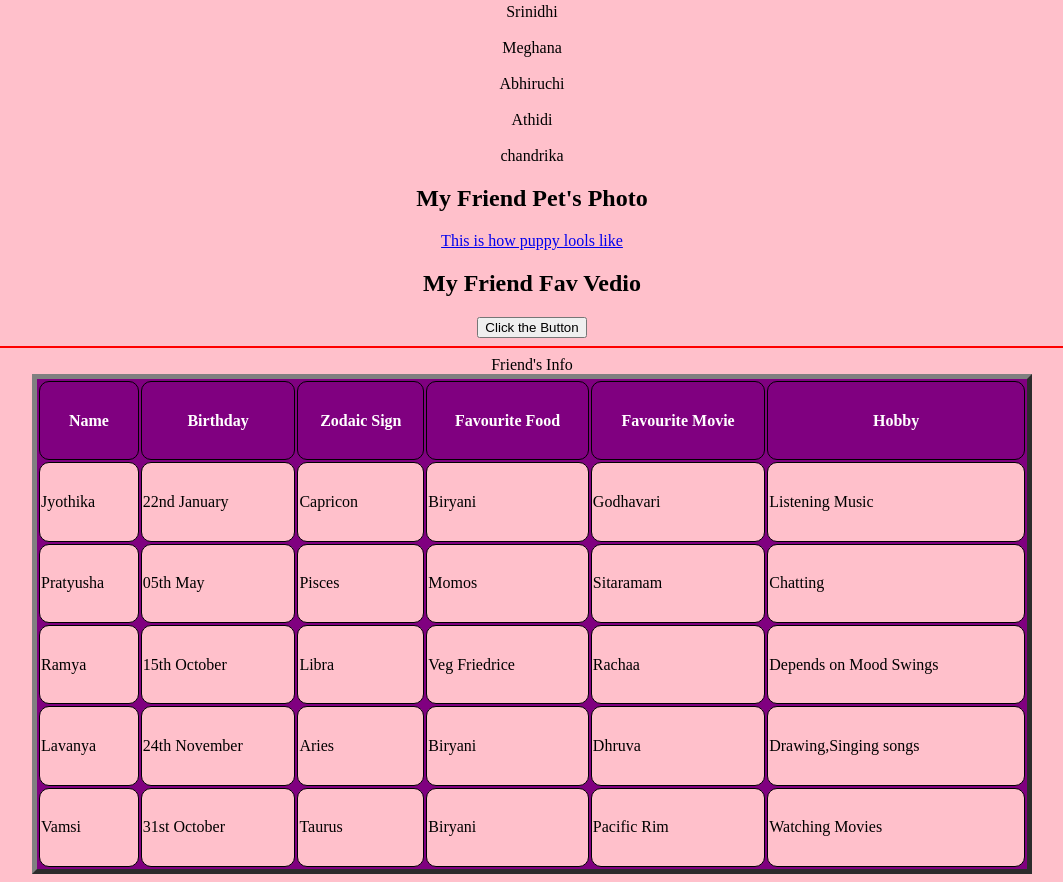
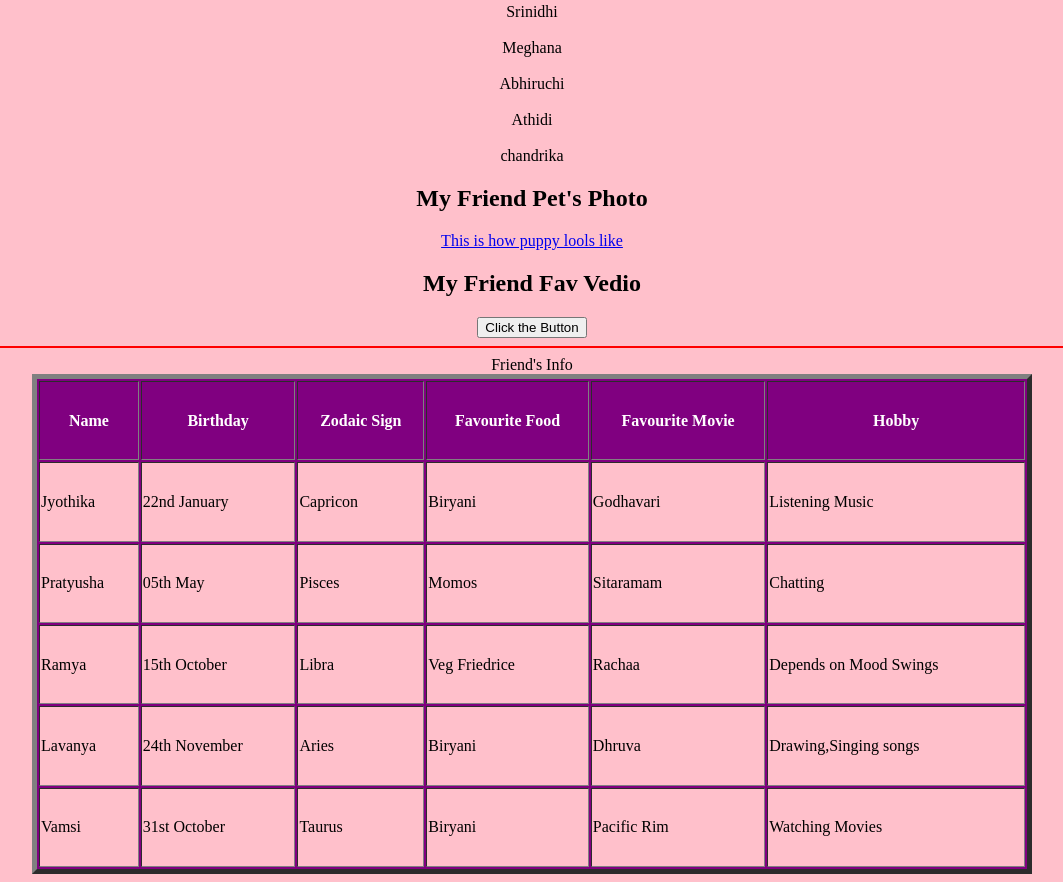
Before and after one commit to navi-navi-612/FSD, a plain HTML site: page myfriend.html in a window 1280 px wide. Shown: the part 1086-1968 px from the top of the page, without its empty margins (108-1171 px from the left). Drawn offline with Linux system fonts and the light colour scheme.

Commit message:
Update myfriend.html

```diff
--- a/myfriend.html
+++ b/myfriend.html
@@ -1,12 +1,6 @@
 <html>
 <head>
 <title>friend</title>
-
-<style>
-   th,td{ border:1px solid black;
-  border-radius:10px;
-border-collapse:collapse;}
-</style>
 
 </head>
 <body style="background-color:pink">
```
